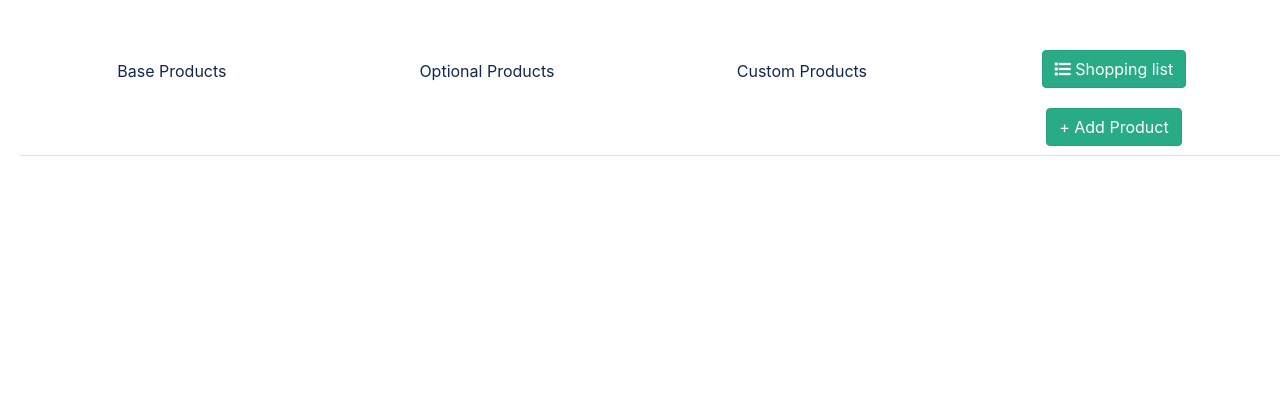
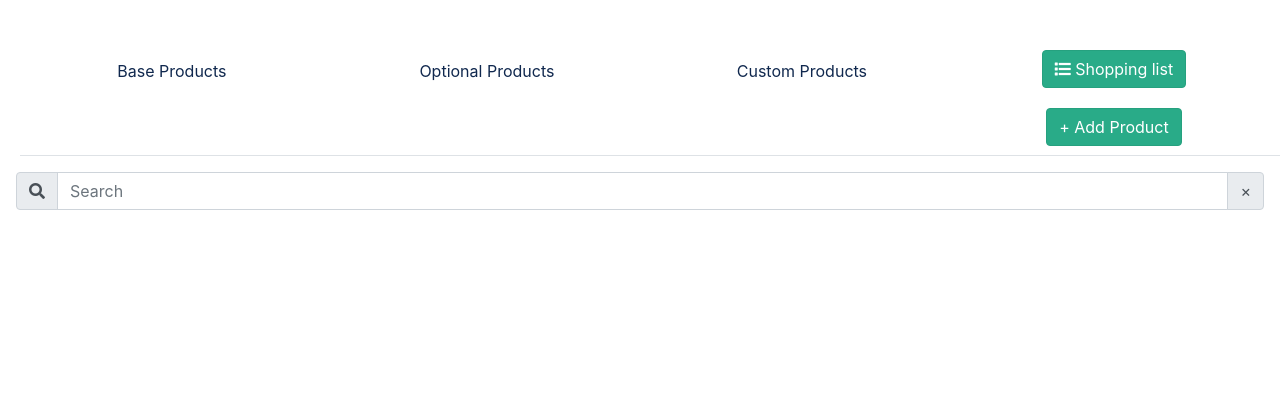
Before and after one commit to Rafpar/pantry, a Django app: template templates/accounts/dashboard.html in a window 1280 px wide. Shown: the part 68-477 px from the top of the page. Run offline with Django 3.2, Linux system fonts and the light colour scheme; the template is opened without the code that fills it: most values are stand-ins (such as "Sample title", 1, 10 or a date in 2020); some libraries are stand-ins or nearby versions.

Commit message:
#18: Add search field for products

```diff
--- a/pantry/static/js/main.js
+++ b/pantry/static/js/main.js
@@ -153,7 +153,7 @@ $(document).ready(function () {
 function remove_row(product_id) {
     $productRow = $("#productRow" + product_id);
     $productName = $productRow.get(0).cells.item(1).textContent;
-    if (confirm('Are you sure you want to update ' +  $productName +'?')){
+    if (confirm('Are you sure you want to update ' + $productName + '?')) {
         $.ajax({
             headers: {'X-CSRFToken': csrftoken},
             url: 'update/current_amount/' + product_id,
@@ -166,8 +166,6 @@ function remove_row(product_id) {
             }
         });
     }
-
-
 }
 
 function getCookie(name) {
@@ -185,3 +183,22 @@ function getCookie(name) {
     }
     return cookieValue;
 }
+
+// filter cards
+$(document).ready(function () {
+    $("#search-field").on("keyup", function () {
+        var value = $(this).val().toLowerCase();
+        $(".card").filter(function () {
+            $(this).toggle($(this).text().toLowerCase().indexOf(value) > -1)
+        });
+    });
+    $('.nav-item').on('click', function () {
+        cleanSearchField()
+    });
+});
+
+function cleanSearchField() {
+        var search_field = document.getElementById('search-field');
+        search_field.value = '';
+        $(".card").show();
+}
--- a/templates/accounts/dashboard.html
+++ b/templates/accounts/dashboard.html
@@ -4,7 +4,7 @@
     <!-- Alerts -->
     <br>
     {% include 'partials/_alerts.html' %}
-    <ul class="nav nav-tabs tab-navbar-margin nav-justified" id="myTab" role="tablist" >
+    <ul class="nav nav-tabs tab-navbar-margin nav-justified" id="myTab" role="tablist">
         <li class="nav-item">
             <a class="nav-link
                             {% if base_product_active or use_as_default_tab %}
@@ -50,13 +50,30 @@
                 Custom Products</a>
         </li>
         <li class="nav-item ml-auto">
-            <button onclick="set_default_checkbox()" class="btn btn-add mr-3" type="button" data-toggle="modal" data-target="#shoppingListModal"><i class="fas fa-list"></i> Shopping list
+            <button onclick="set_default_checkbox()" class="btn btn-add mr-3" type="button" data-toggle="modal"
+                    data-target="#shoppingListModal"><i class="fas fa-list"></i> Shopping list
             </button>
             <button class="btn btn-add mr-3" type="button" data-toggle="modal" data-target="#addProductModal">+ Add
                 Product
             </button>
         </li>
     </ul>
+    <div class="input-group rounded" style="padding: 1em">
+        <div class="input-group-prepend">
+            <span class="input-group-text" id="search-addon">
+                <i class="fas fa-search"></i>
+            </span>
+        </div>
+        <input type="text" class="form-control " placeholder="Search" aria-label="Search" id="search-field"
+               aria-describedby="search-addon"/>
+        <div class="input-group-append">
+            <button type="button" class="btn input-group-text" aria-label="Close"
+                    onclick="cleanSearchField()">
+                <span >&times;</span>
+            </button>
+        </div>
+
+    </div>
     <div class="tab-content" id="myTabContent">
         <div class="tab-pane fade
                                {% if base_product_active or use_as_default_tab %}
@@ -87,7 +104,8 @@
             <div class="modal-content">
                 <div class="modal-header">
                     <h5 class="modal-title" id="addProductLongTitle">Add Product</h5>
-                    <button type="button" class="close" data-dismiss="modal" aria-label="Close" onclick="clear_add_product_checkboxes()">
+                    <button type="button" class="close" data-dismiss="modal" aria-label="Close"
+                            onclick="clear_add_product_checkboxes()">
                         <span aria-hidden="true">&times;</span>
                     </button>
                 </div>
@@ -124,9 +142,11 @@
                     </form>
                 </div>
                 <div class="modal-footer">
-                    <button type="button" class="btn btn-primary" data-dismiss="modal" onclick="clear_add_product_checkboxes()">Close
+                    <button type="button" class="btn btn-primary" data-dismiss="modal"
+                            onclick="clear_add_product_checkboxes()">Close
                     </button>
-                    <input type="submit" id="addProductButton" value="Add" form="addProduct" class="btn btn-secondary btn-block">
+                    <input type="submit" id="addProductButton" value="Add" form="addProduct"
+                           class="btn btn-secondary btn-block">
                 </div>
             </div>
         </div>
@@ -137,7 +157,8 @@
             <div class="modal-content">
                 <div class="modal-header">
                     <h5 class="modal-title" id="shoppingListLongTitle">Choose shopping list</h5>
-                    <button type="button" onclick="clear_checkboxes()" class="close" data-dismiss="modal" aria-label="Close">
+                    <button type="button" onclick="clear_checkboxes()" class="close" data-dismiss="modal"
+                            aria-label="Close">
                         <span aria-hidden="true">&times;</span>
                     </button>
                 </div>
@@ -151,7 +172,8 @@
                         <div class="form-check">
                             <input type="checkbox" class="form-check-input" name="is_optional_product" value="True"
                                    id="isOptionalProductShoppingList">
-                            <label class="form-check-label" for="isOptionalProductsShoppingList">Optional products</label>
+                            <label class="form-check-label" for="isOptionalProductsShoppingList">Optional
+                                products</label>
                         </div>
                         <div class="form-check">
                             <input type="checkbox" class="form-check-input" name="is_custom_product" value="True"
@@ -161,9 +183,11 @@
                     </form>
                 </div>
                 <div class="modal-footer">
-                    <button type="button" onclick="clear_checkboxes()" class="btn btn-primary" data-dismiss="modal">Close
+                    <button type="button" onclick="clear_checkboxes()" class="btn btn-primary" data-dismiss="modal">
+                        Close
                     </button>
-                    <input type="submit" value="Get list" id="getShoppingList" disabled form="shoppingList" class="btn btn-secondary btn-block">
+                    <input type="submit" value="Get list" id="getShoppingList" disabled form="shoppingList"
+                           class="btn btn-secondary btn-block">
                 </div>
             </div>
         </div>
```
Lines whose indentation alone changed are shown as unchanged.
